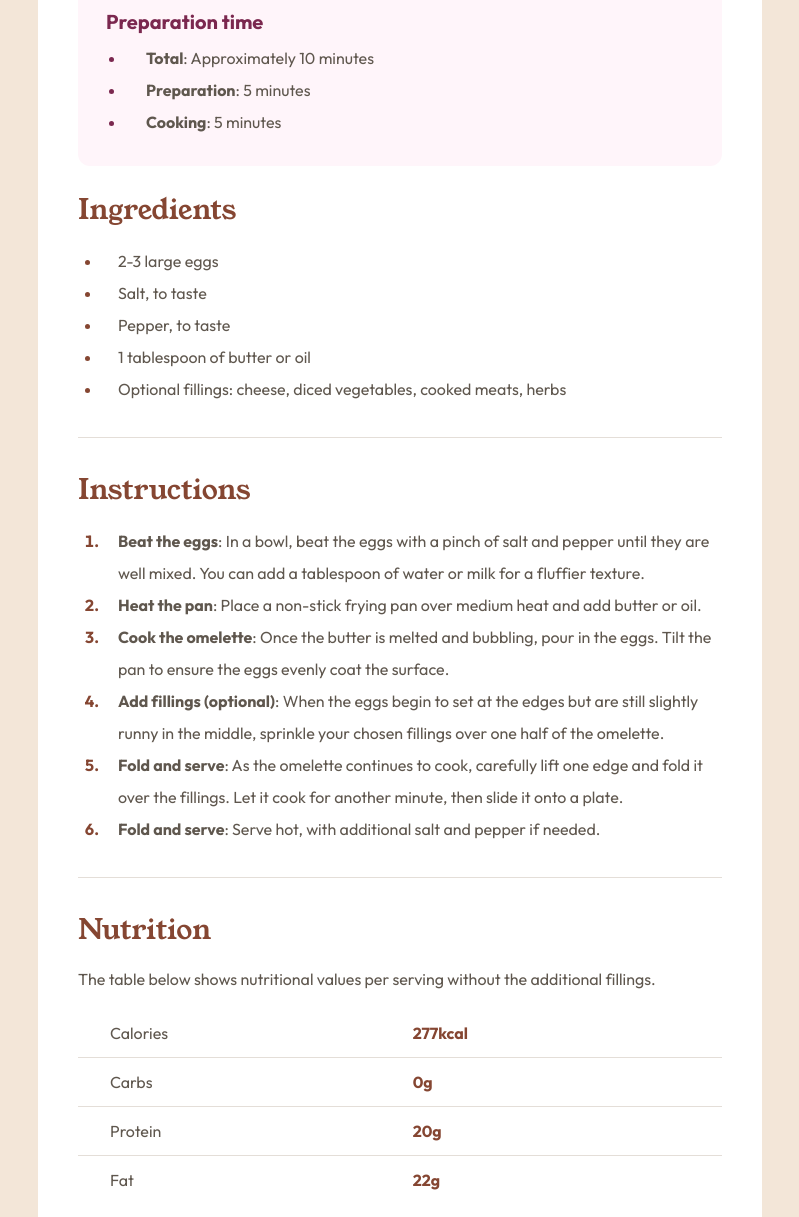
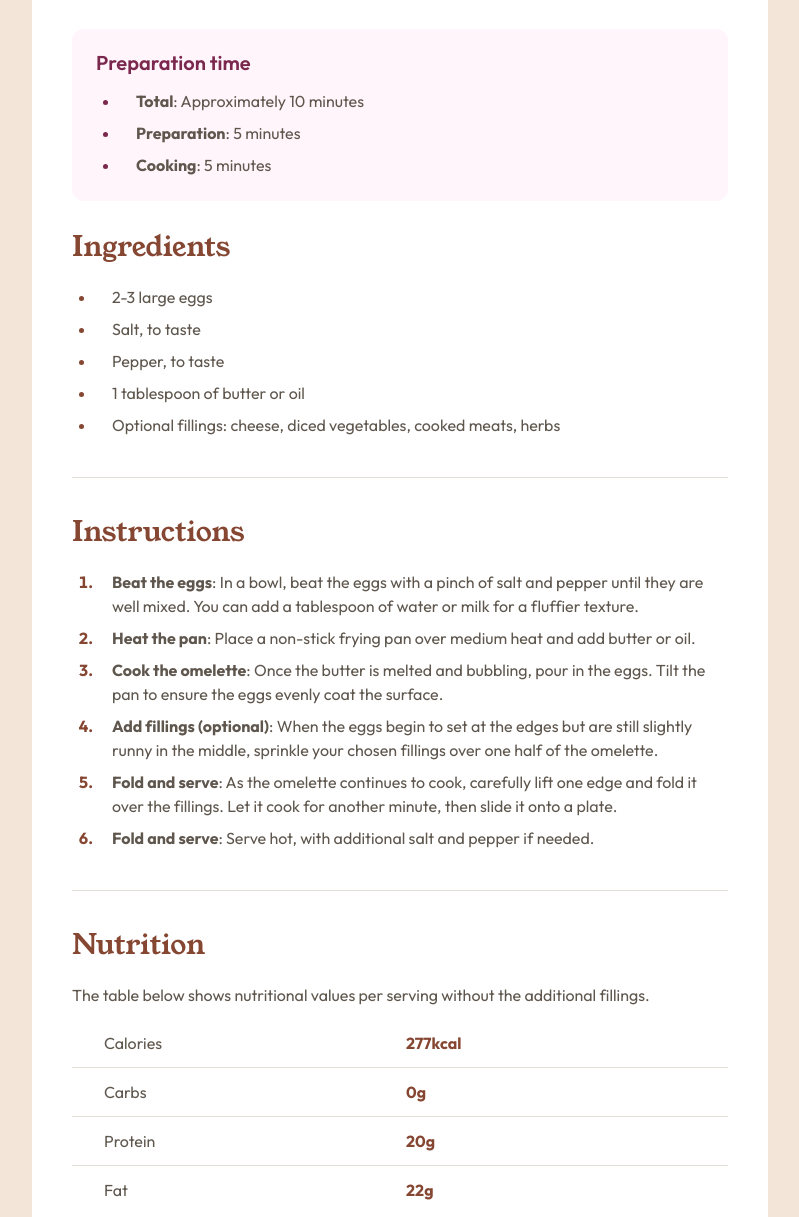
Before and after one commit to librart/recipe-page, a plain HTML site: page index.html in a window 1280 px wide. Shown: the part 623-1840 px from the top of the page, without its empty margins (240-1039 px from the left). Drawn offline with Linux system fonts and the light colour scheme.

Commit message:
Adjusting some of sizes

```diff
--- a/index.html
+++ b/index.html
@@ -18,8 +18,9 @@
   <body>
     <main>
       <article class="container">
-        <img src="./assets/images/image-omelette.jpeg" alt="Image of Omelette" />
+        <img src="./assets/images/image-omelette.jpeg" alt="Omelette on a Plate" />
 
+        <div class="content">
           <div class="title-desc">
             <h1>Simple Omelette Recipe</h1>
             <p>An easy and quick dish, perfect for any meal. This classic omelette combines beaten eggs cooked to perfection, optionally filled with your choice of cheese, vegetables, or meats.</p>
@@ -67,8 +68,8 @@
             <table>
               <tbody>
                 <tr>
-                <th scope="row">Calories</th>
-                <td>277kcal</td>
+                  <th class="first" scope="row">Calories</th>
+                  <td class="first">277kcal</td>
                 </tr>
                 <tr>
                   <th scope="row">Carbs</th>
@@ -79,12 +80,13 @@
                   <td>20g</td>
                 </tr>
                 <tr>
-                <th scope="row">Fat</th>
-                <td>22g</td>
+                  <th class="last" scope="row">Fat</th>
+                  <td class="last">22g</td>
                 </tr>
               </tbody>
             </table>
           </section>
+        </div>
       </article>
     </main>
 
--- a/style.css
+++ b/style.css
@@ -88,143 +88,156 @@ select {
 }
 
 body {
-  min-height: 100svh;
   display: flex;
   flex-direction: column;
   align-items: center;
   justify-content: center;
-  padding: 100px;
+  padding: 128px 48px;
   background-color: var(--stone-100);
 }
 
 .container {
-  max-width: 45.25rem;
+  max-width: 46rem;
   display: flex;
   flex-direction: column;
   background-color: var(--white);
   border-radius: 24px;
   padding: 40px;
-  gap: 1.5rem;
+  gap: 2.5rem;
 }
 
 .container img {
   border-radius: 12px;
 }
 
-.container .title-desc {
+.content {
   display: flex;
   flex-direction: column;
-  gap: 1rem;
+  gap: 2rem;
 }
 
-.container .title-desc h1 {
+.title-desc {
+  display: flex;
+  flex-direction: column;
+  gap: 1.5rem;
+}
+
+.title-desc h1 {
   font: 400 2.5rem var(--young-serif);
+  line-height: 1;
   color: var(--stone-900);
 }
 
-.container .title-desc p {
+.title-desc p {
   font: 400 1rem var(--outfit);
   line-height: 1.5;
   color: var(--stone-600);
 }
 
-.container .note {
-  max-width: 100%;
+.note {
   display: flex;
   flex-direction: column;
   background-color: var(--rose-50);
   border-radius: 12px;
-  padding: 28px;
-  gap: 0.5rem;
+  padding: 24px;
+  gap: 1rem;
 }
 
-.container .note h2 {
-  font: 700 1.25rem var(--outfit);
+.note h2 {
+  font: 600 1.25rem var(--outfit);
+  line-height: 1;
   color: var(--rose-800);
 }
 
-.container .note ul {
-  padding: 0 0 0 20px;
+.note ul,
+.ingredients ul,
+.instructions ol {
+  display: flex;
+  flex-direction: column;
+  gap: 0.5rem;
   margin: 0;
+  padding-left: 24px;
 }
 
-.container .note ul li {
+.note li,
+.ingredients li,
+.instructions li {
   font: 400 1rem var(--outfit);
-  padding-left: 20px;
-  line-height: 2;
+  padding-left: 16px;
+  line-height: 1.5;
   color: var(--stone-600);
 }
 
-.container .note ul li::marker {
+.note li::marker {
   color: var(--rose-800);
 }
 
-hr {
-  border: 0;
-  clear: both;
-  display: block;
-  width: 100%;
-  background-color: var(--stone-150);
-  height: 1px;
+section {
+  display: flex;
+  flex-direction: column;
+  gap: 1.5rem;
 }
 
 section h2 {
   font: 400 1.75rem var(--young-serif);
+  line-height: 1;
   color: var(--brown-800);
 }
 
-.container .ingredients ul,
-.container .instructions ol {
-  padding: 0 0 0 24px;
-  margin-bottom: 0;
-}
-
-.container .ingredients ul li,
-.container .instructions ol li {
-  font: 400 1rem var(--outfit);
-  padding-left: 16px;
-  line-height: 2;
-  color: var(--stone-600);
-}
-
-.container .ingredients ul li::marker,
-.container .instructions ol li::marker {
+.ingredients li::marker,
+.instructions li::marker {
   color: var(--brown-800);
   font-weight: 700;
 }
 
-.container .nutrition p {
+.nutrition p {
   font: 400 1rem var(--outfit);
-  margin: 20px 0;
+  line-height: 1.5;
   color: var(--stone-600);
 }
 
-.container .nutrition table {
-  width: 100%;
+.nutrition table {
   font-size: 1rem;
   font-family: var(--outfit);
   text-align: left;
   border-collapse: collapse;
 }
 
-.container .nutrition table th,
-.container .nutrition table td {
-  padding: 12px 12px 12px 32px;
+.nutrition th,
+.nutrition td {
+  padding-top: 12px;
+  padding-bottom: 12px;
 }
 
-.container .nutrition table th {
-  width: 47%;
+.nutrition .first {
+  padding-top: 0;
+}
+
+.nutrition .last {
+  padding-bottom: 0;
+}
+
+.nutrition th {
   font-weight: 400;
   color: var(--stone-600);
+  padding-left: 32px;
 }
 
-.container .nutrition table td {
+.nutrition td {
   font-weight: 700;
   color: var(--brown-800);
+  padding-right: 32px;
 }
 
-.container .nutrition table tr:not(:last-child) {
+.nutrition tr:not(:last-child) {
   border-bottom: 1px solid var(--stone-150);
+}
+
+hr {
+  border: 0;
+  width: 100%;
+  background-color: var(--stone-150);
+  height: 1px;
 }
 
 /* .attribution {
@@ -238,12 +251,10 @@ section h2 {
 
 @media (max-width: 600px) {
   body {
-    max-width: 100svw;
     padding: 0;
     background-color: var(--white);
   }
   .container {
-    max-width: 100svw;
     padding: 0;
     border-radius: 0;
   }
@@ -257,8 +268,8 @@ section h2 {
   .ingredients,
   .instructions,
   .nutrition {
-    margin-left: 40px;
-    margin-right: 40px;
+    margin-left: 32px;
+    margin-right: 32px;
   }
 
   .nutrition {
@@ -270,7 +281,7 @@ section h2 {
   }
 
   /* .attribution {
-    margin-top: 24px;
-    margin-bottom: 24px;
+    margin-top: 32px;
+    margin-bottom: 32px;
   } */
 }
```
Lines whose indentation alone changed are shown as unchanged.
